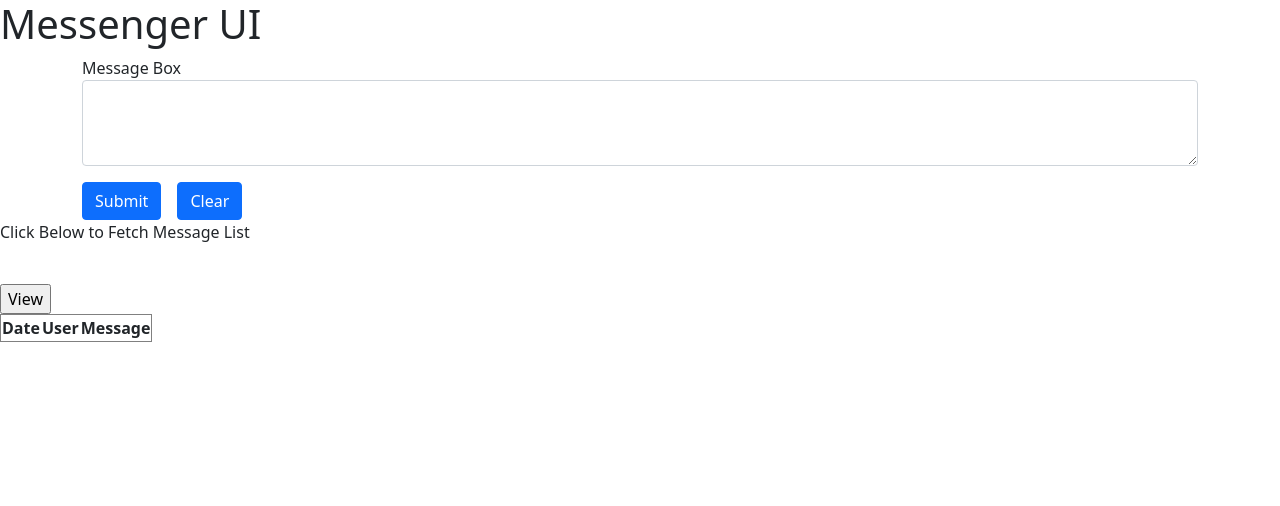
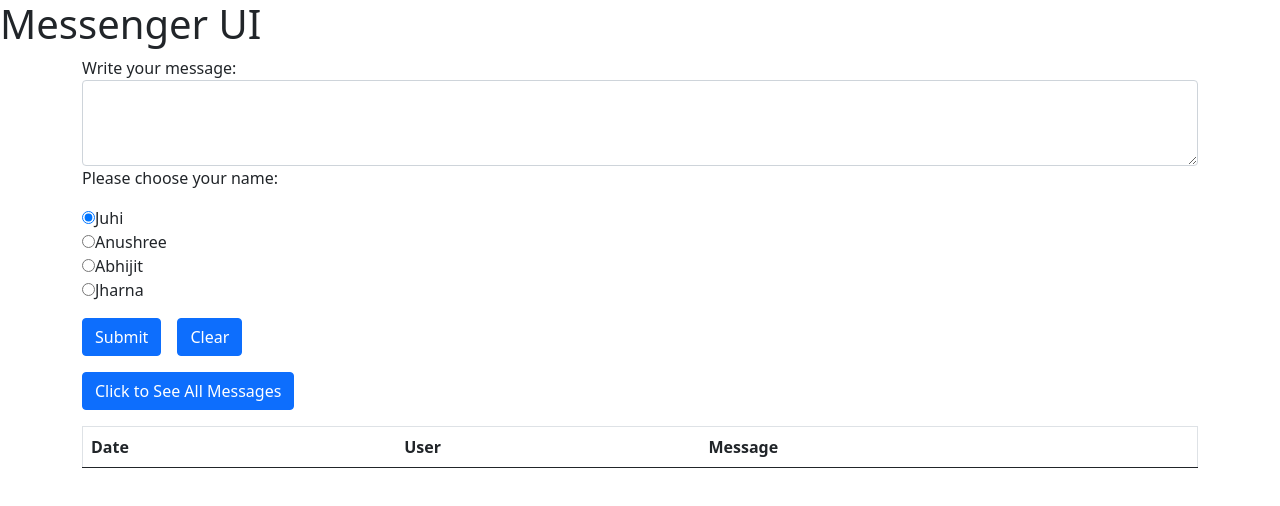
Before and after one commit to gta4roy/messenger_pie_ui, an Angular app: page / in a window 1280 px wide. Shown: the top 506 px of the page. Built offline with nearby package versions, Linux system fonts and the light colour scheme.

Commit message:
Corrected UI

```diff
--- a/src/app/add-address.service.ts
+++ b/src/app/add-address.service.ts
@@ -13,11 +13,11 @@ export class AddressModel{
 export class AddAddressService {
 
   constructor(private httpCl : HttpClient) { }
-  saveMessage(message :string){
+  saveMessage(user :string ,message :string){
     const addressObj : AddressModel = new AddressModel()
     addressObj.message = message
     addressObj.date = new Date().toISOString()
-    addressObj.user = "Abhijit"
+    addressObj.user = user
     addressObj.id = this.randomStr(8,"abcd1234")
     console.log(addressObj)
 
--- a/src/app/add-entry-form/add-entry-form.component.html
+++ b/src/app/add-entry-form/add-entry-form.component.html
@@ -2,10 +2,32 @@
 <div class="container-md">
 <form (submit)="saveMessage($event)">
     <div class="form-group">
-      <label for="messagebox">Message Box</label>
+      <label for="messagebox">Write your message:</label>
       <textarea class="form-control" id="messagebox" rows="3"></textarea>
     </div>
+    <div class="form-group">
+      <p>Please choose your name:</p>
+        <div>
+          <input type="radio" id="radio_juhi" name="user" value="juhi"
+                checked>
+          <label for="radio_juhi">Juhi</label>
+        </div>
 
+        <div>
+          <input type="radio" id="radio_anushree" name="user" value="anushree">
+          <label for="radio_anushree">Anushree</label>
+        </div>
+
+        <div>
+          <input type="radio" id="radio_abhijit" name="user" value="abhijit">
+          <label for="radio_abhijit">Abhijit</label>
+        </div>
+
+        <div>
+          <input type="radio" id="radio_jharna" name="user" value="jharna">
+          <label for="radio_jharna">Jharna</label>
+        </div>
+    </div>
     <div class="form-group">
           <button type="submit" style="margin-right: 16px;margin-top: 16px;" class="btn btn-primary">Submit</button>
           <button type="reset" style="margin-right: 16px;margin-top: 16px;" class="btn btn-primary">Clear</button>
--- a/src/app/add-entry-form/add-entry-form.component.ts
+++ b/src/app/add-entry-form/add-entry-form.component.ts
@@ -17,9 +17,10 @@ export class AddEntryFormComponent implements OnInit {
     event.preventDefault()
     const target = event.target;
     const message = target.querySelector('#messagebox').value
+    const user = target.querySelector('input[name=user]:checked').value;
 
-    console.log(message)
-    this.service.saveMessage(message);
+    console.log(user,message)
+    this.service.saveMessage(user,message);
 
   }
 
--- a/src/app/display-all/display-all.component.html
+++ b/src/app/display-all/display-all.component.html
@@ -1,26 +1,23 @@
-<p>Click Below to Fetch Message List</p>
-<br>
-<input type="button" value="View" (click)="getAll()"/>
 
+<div class="container-md">
+    <div class="form-group">
+        <input type="button" style="margin-right: 16px;margin-top: 16px;" class="btn btn-primary" value="Click to See All Messages" (click)="getAll()"/>
+    </div>
 
-<table border="1">
+    <table border="1" class="table table-striped" style="margin-right: 16px;margin-top: 16px;">
+        <thead>
             <tr>
-        <th>Date</th>
-        <th>User</th>
-        <th>Message</th>
-
+              <th scope="col">Date</th>
+              <th scope="col">User</th>
+              <th scope="col">Message</th>
             </tr>
+          </thead>
+          <tbody>
             <tr *ngFor="let addr of listOfAdresses">
                 <td>{{ addr.date }}</td>
                 <td>{{ addr.user }}</td>
                 <td>{{ addr.message }}</td>
             </tr>
+        </tbody>
     </table>
-
-
-<!--
-     message :string
-  date : string
-  user : string
-  id : string
--->
+</div>
```
Also changed, not shown: 1 other file (tests, documents, lock files or other folders). Lines whose indentation alone changed are shown as unchanged.
